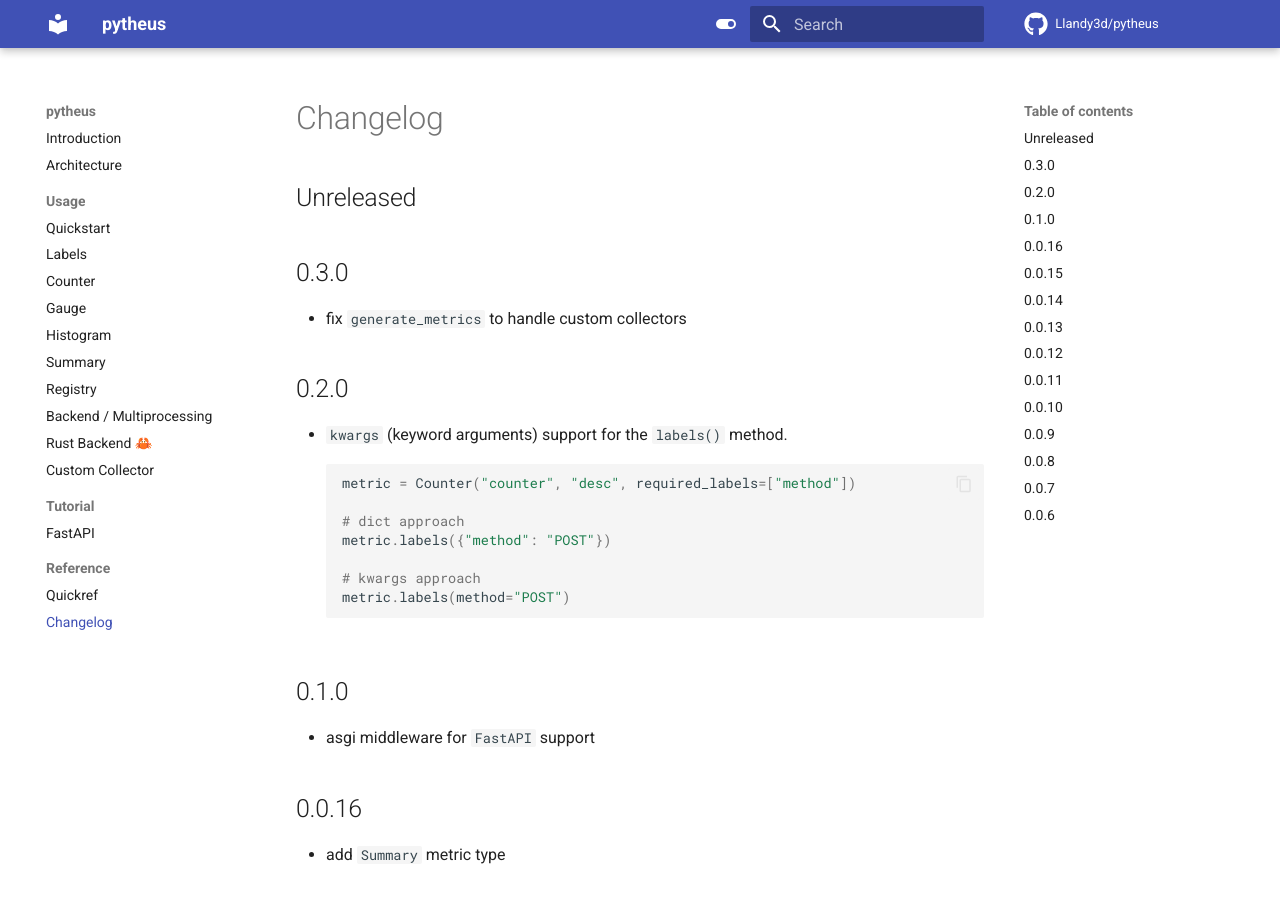
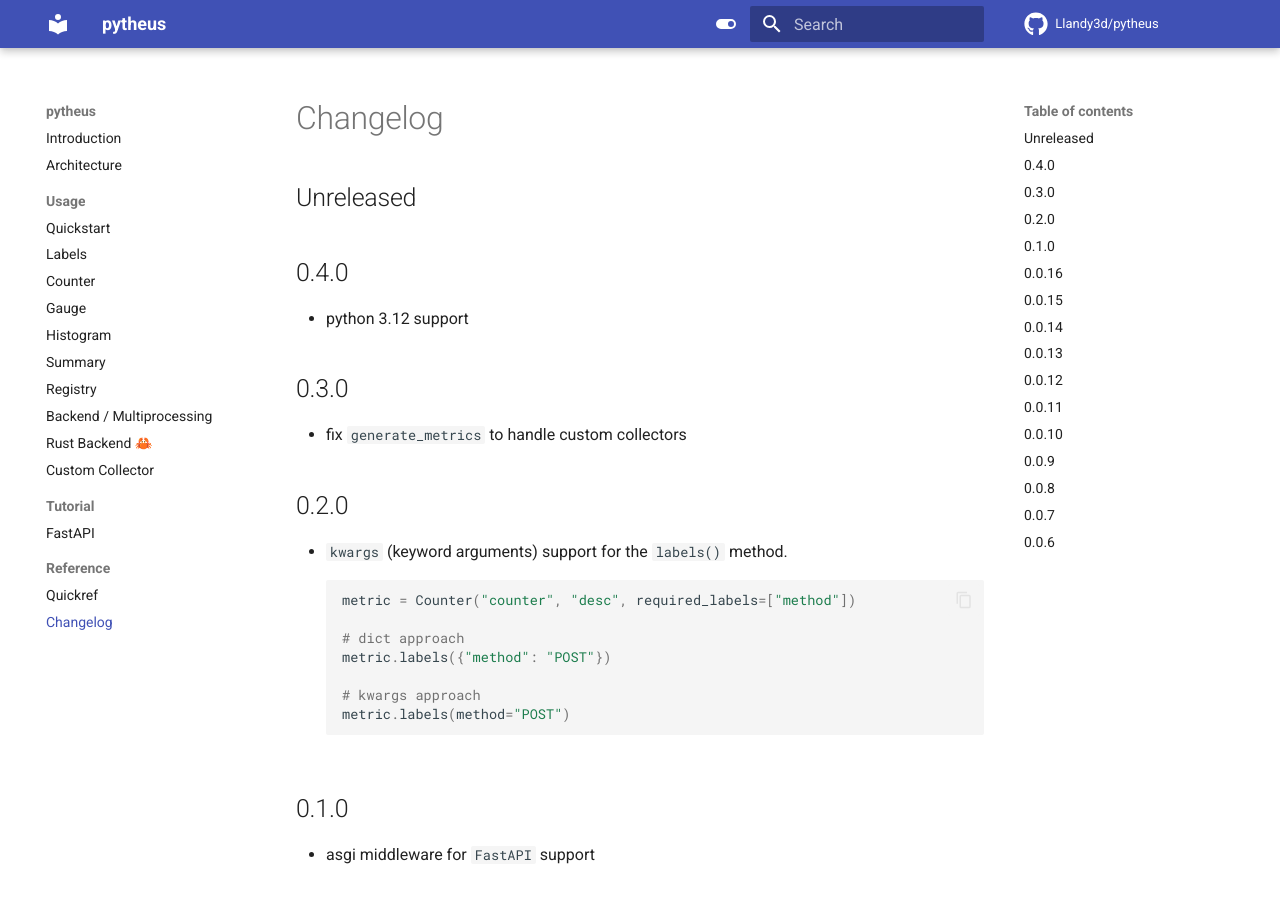
Before and after one commit to Llandy3d/pytheus, an MkDocs documentation site: the page built from docs/changelog.md, in a window 1280 px wide and 900 px high. Built offline with MkDocs 1.6.1 and Material for MkDocs 9.7.7, drawn with Linux system fonts in a browser that asks for light colours; comment, search, counter and statistics services are not loaded.

Commit message:
release 0.4.0

```diff
--- a/docs/changelog.md
+++ b/docs/changelog.md
@@ -1,6 +1,10 @@
 # Changelog
 
 ## Unreleased
+
+## 0.4.0
+
+- python 3.12 support
 
 ## 0.3.0
 
--- a/pyproject.toml
+++ b/pyproject.toml
@@ -1,6 +1,6 @@
 [project]
 name = "pytheus"
-version = "0.3.0"
+version = "0.4.0"
 authors = [
   { name="Llandy Riveron Del Risco", email="llandy3d@gmail.com" },
 ]
```
